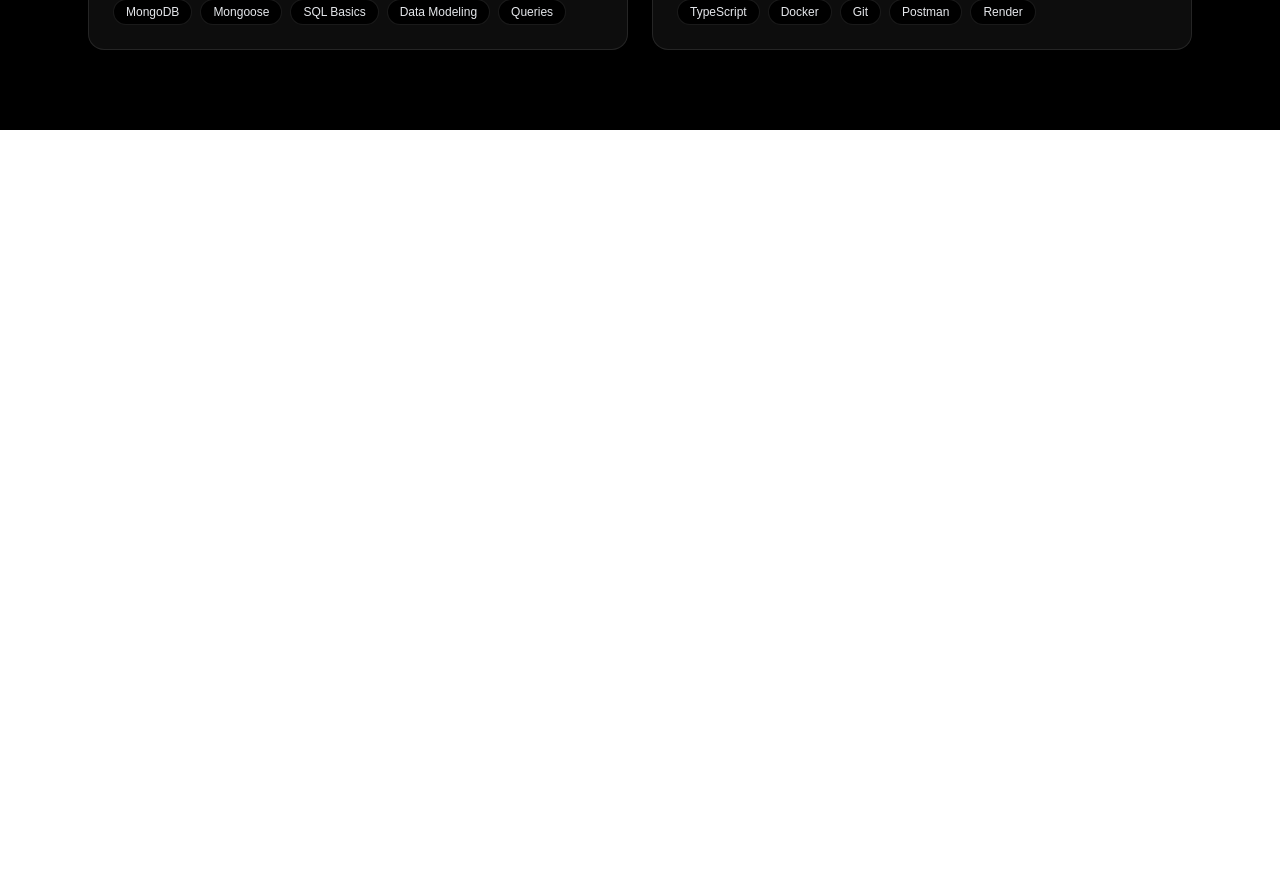
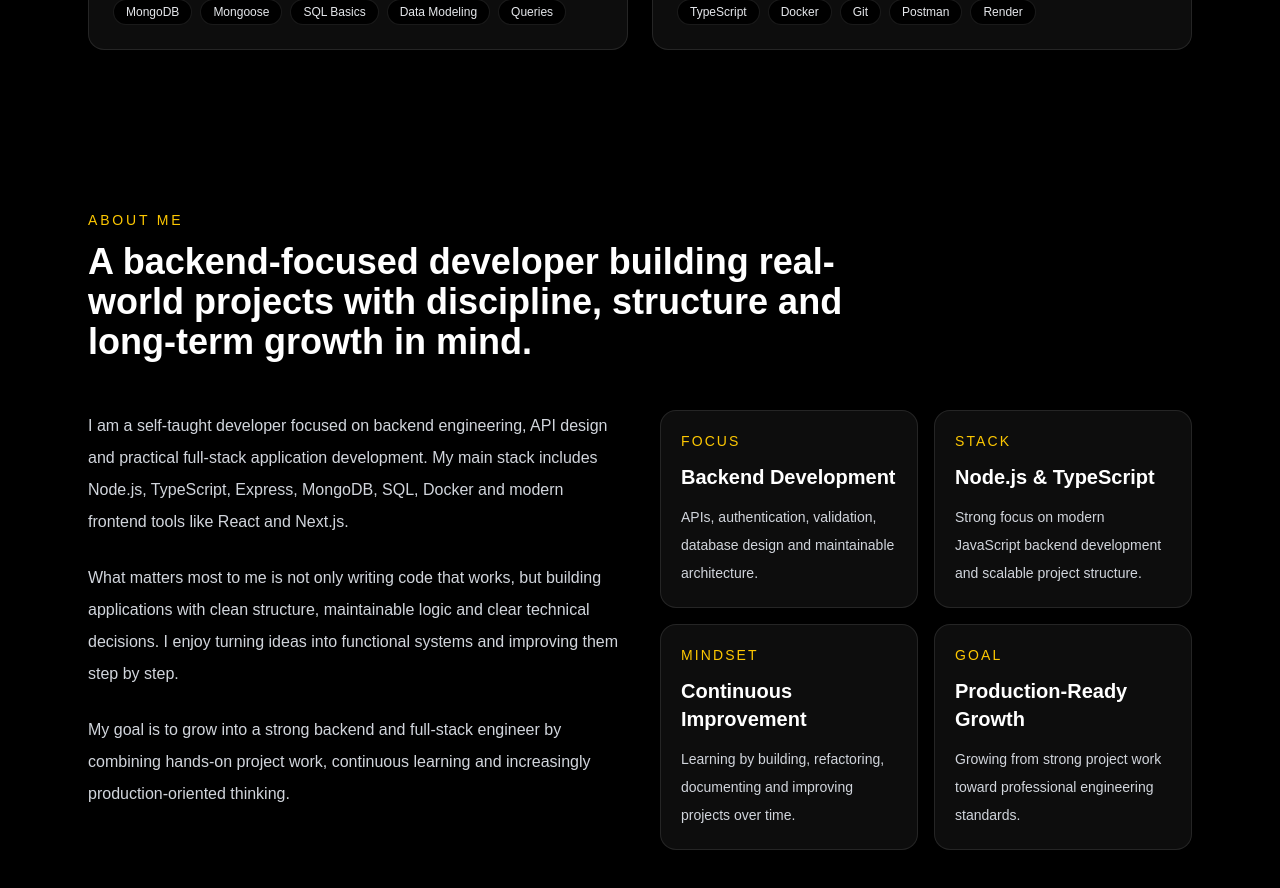
Before and after one commit to AndriyAtWork25/portfolio-next, a Next.js app: page / in a window 1280 px wide. Shown: the part 2300-3188 px from the top of the page. Before the commit the page ends 2430 px from the top, so only its background shows below. Built offline with nearby package versions, Linux system fonts and the light colour scheme.

Commit message:
feat: add about section

```diff
--- a/app/page.tsx
+++ b/app/page.tsx
@@ -1,10 +1,11 @@
-// Import der einzelnen UI-Komponenten / Sections
+// Import unserer einzelnen Sections / Komponenten
 import Navbar from "@/components/layout/Navbar";
 import HeroSection from "@/components/sections/HeroSection";
 import ProjectsSection from "@/components/sections/ProjectsSection";
 import SkillsSection from "@/components/sections/SkillsSection";
+import AboutSection from "@/components/sections/AboutSection";
 
-// Startseite deiner Website
+// Hauptseite "/"
 export default function Home() {
   return (
     <main className="min-h-screen bg-black">
@@ -19,6 +20,9 @@ export default function Home() {
 
       {/* Skills / Backend Expertise */}
       <SkillsSection />
+
+      {/* About Me */}
+      <AboutSection />
     </main>
   );
 }
--- /dev/null
+++ b/components/sections/AboutSection.tsx
@@ -0,0 +1,116 @@
+// Diese Section beschreibt dich als Entwickler.
+// Ziel:
+// Nicht nur Technologien zeigen, sondern auch deine Denkweise,
+// deinen Fokus und deinen Entwicklungsweg.
+//
+// Wir bauen die Section in zwei Spalten:
+// links = Text über dich
+// rechts = kompakte Faktenkarten / Highlights
+
+export default function AboutSection() {
+  return (
+    // id="about" erlaubt Navigation aus der Navbar mit href="#about"
+    <section id="about" className="bg-black text-white">
+      {/*
+        Haupt-Container:
+        - max-w-6xl = maximale Breite
+        - mx-auto = zentriert den Inhalt
+        - px-6 = seitlicher Abstand
+        - py-20 = Abstand oben/unten
+      */}
+      <div className="mx-auto max-w-6xl px-6 py-20">
+
+        {/* Kleine obere Section-Beschriftung */}
+        <p className="mb-3 text-sm uppercase tracking-[0.2em] text-yellow-400">
+          About Me
+        </p>
+
+        {/* Große Überschrift */}
+        <h2 className="max-w-3xl text-3xl font-bold md:text-4xl">
+          A backend-focused developer building real-world projects with discipline, structure and long-term growth in mind.
+        </h2>
+
+        {/*
+          Grid mit 2 Spalten ab größeren Screens.
+          Auf kleinen Geräten bleibt alles untereinander.
+        */}
+        <div className="mt-12 grid grid-cols-1 gap-10 lg:grid-cols-2">
+
+          {/* Linke Spalte: längerer Text */}
+          <div>
+            {/* Erster Absatz */}
+            <p className="text-gray-300 leading-8">
+              I am a self-taught developer focused on backend engineering,
+              API design and practical full-stack application development.
+              My main stack includes Node.js, TypeScript, Express, MongoDB,
+              SQL, Docker and modern frontend tools like React and Next.js.
+            </p>
+
+            {/* Zweiter Absatz */}
+            <p className="mt-6 text-gray-300 leading-8">
+              What matters most to me is not only writing code that works,
+              but building applications with clean structure, maintainable logic
+              and clear technical decisions. I enjoy turning ideas into
+              functional systems and improving them step by step.
+            </p>
+
+            {/* Dritter Absatz */}
+            <p className="mt-6 text-gray-300 leading-8">
+              My goal is to grow into a strong backend and full-stack engineer
+              by combining hands-on project work, continuous learning and
+              increasingly production-oriented thinking.
+            </p>
+          </div>
+
+          {/* Rechte Spalte: kleine Highlight Cards */}
+          <div className="grid grid-cols-1 gap-4 sm:grid-cols-2">
+
+            {/* Card 1 */}
+            <div className="rounded-2xl border border-white/10 bg-white/5 p-5">
+              <p className="text-sm uppercase tracking-[0.15em] text-yellow-400">
+                Focus
+              </p>
+              <h3 className="mt-3 text-xl font-semibold">Backend Development</h3>
+              <p className="mt-3 text-sm leading-7 text-gray-300">
+                APIs, authentication, validation, database design and maintainable architecture.
+              </p>
+            </div>
+
+            {/* Card 2 */}
+            <div className="rounded-2xl border border-white/10 bg-white/5 p-5">
+              <p className="text-sm uppercase tracking-[0.15em] text-yellow-400">
+                Stack
+              </p>
+              <h3 className="mt-3 text-xl font-semibold">Node.js & TypeScript</h3>
+              <p className="mt-3 text-sm leading-7 text-gray-300">
+                Strong focus on modern JavaScript backend development and scalable project structure.
+              </p>
+            </div>
+
+            {/* Card 3 */}
+            <div className="rounded-2xl border border-white/10 bg-white/5 p-5">
+              <p className="text-sm uppercase tracking-[0.15em] text-yellow-400">
+                Mindset
+              </p>
+              <h3 className="mt-3 text-xl font-semibold">Continuous Improvement</h3>
+              <p className="mt-3 text-sm leading-7 text-gray-300">
+                Learning by building, refactoring, documenting and improving projects over time.
+              </p>
+            </div>
+
+            {/* Card 4 */}
+            <div className="rounded-2xl border border-white/10 bg-white/5 p-5">
+              <p className="text-sm uppercase tracking-[0.15em] text-yellow-400">
+                Goal
+              </p>
+              <h3 className="mt-3 text-xl font-semibold">Production-Ready Growth</h3>
+              <p className="mt-3 text-sm leading-7 text-gray-300">
+                Growing from strong project work toward professional engineering standards.
+              </p>
+            </div>
+          </div>
+        </div>
+      </div>
+    </section>
+  );
+}
```
